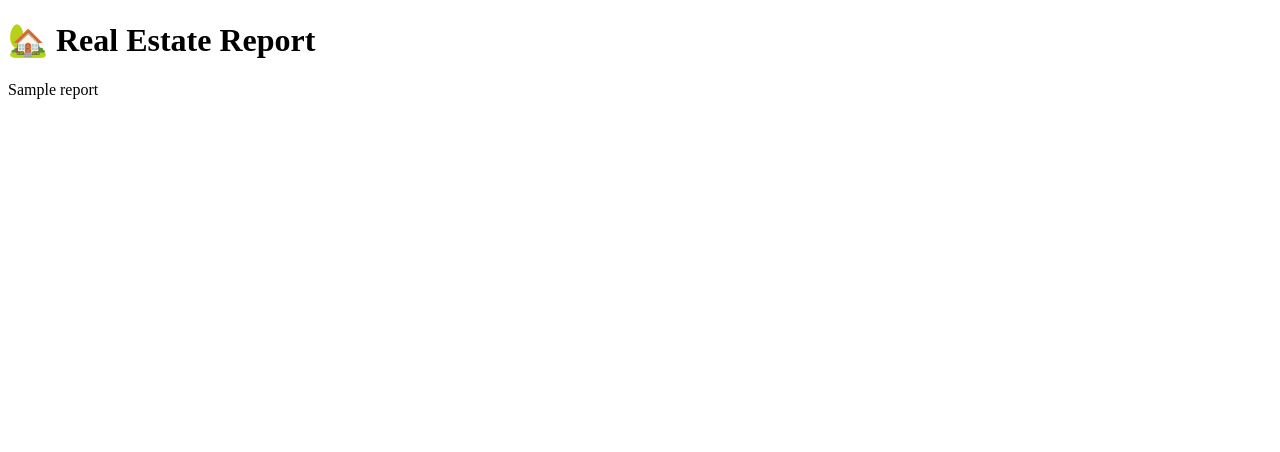
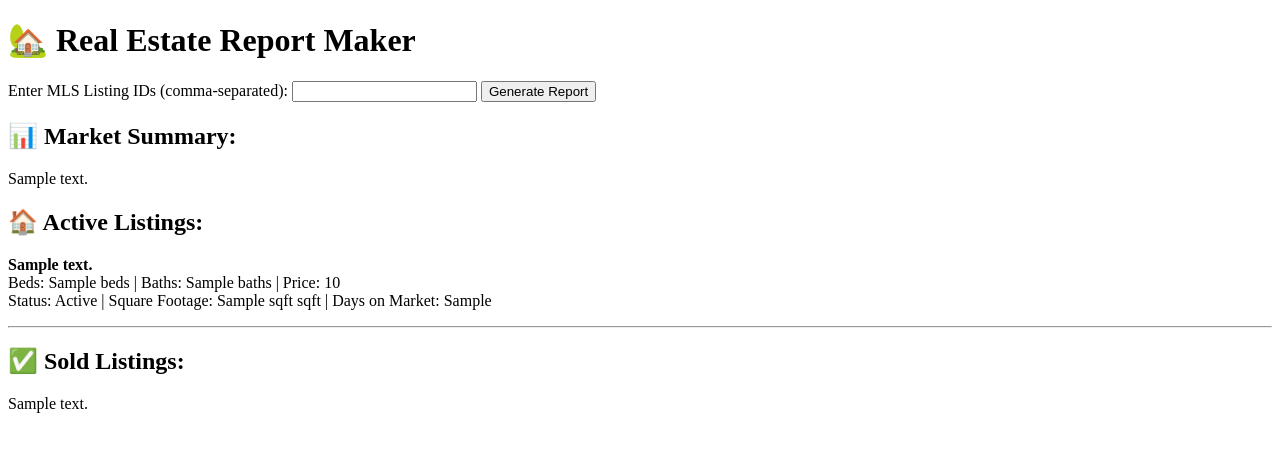
Before and after one commit to Zeoul1007/real-estate-report, a Flask app: template templates/index.html in a window 1280 px wide. Shown: the top 452 px of the page. Run offline with Flask 3, Linux system fonts and the light colour scheme; the template is opened without the code that fills it: most values are stand-ins (such as "Sample title", 1, 10 or a date in 2020).

Commit message:
Update index.html

```diff
--- a/templates/index.html
+++ b/templates/index.html
@@ -6,7 +6,30 @@
     <title>Real Estate Report</title>
 </head>
 <body>
-    <h1>🏡 Real Estate Report</h1>
-    <p>{{ report }}</p>
+    <h1>🏡 Real Estate Report Maker</h1>
+
+    <form method="post">
+        <label for="mls_ids">Enter MLS Listing IDs (comma-separated):</label>
+        <input type="text" id="mls_ids" name="mls_ids">
+        <button type="submit">Generate Report</button>
+    </form>
+
+    {% if report %}
+        <h2>📊 Market Summary:</h2>
+        <p>{{ report.market_summary }}</p>
+
+        <h2>🏠 Active Listings:</h2>
+        {% for listing in report.listings %}
+            <p>
+                <strong>{{ listing.address }}</strong><br>
+                Beds: {{ listing.beds }} | Baths: {{ listing.baths }} | Price: {{ listing.price }}<br>
+                Status: {{ listing.status }} | Square Footage: {{ listing.sqft }} sqft | Days on Market: {{ listing.days_on_market }}
+            </p>
+            <hr>
+        {% endfor %}
+
+        <h2>✅ Sold Listings:</h2>
+        <p>{{ report.sold_summary }}</p>
+    {% endif %}
 </body>
 </html>
```
